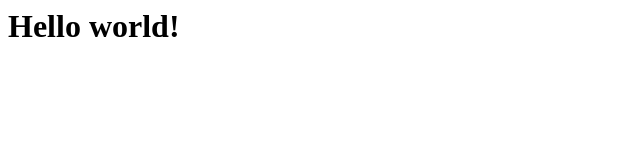
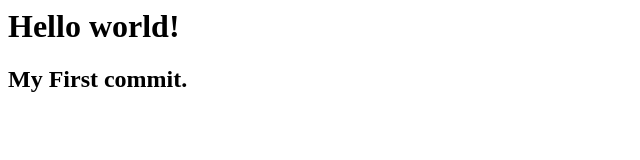
Before and after one commit to ChernyshenkoTaras/Test, a plain HTML site: page index.html in a window 1280 px wide. Shown: the whole page, without its empty margins (0-640 px from the left). Drawn offline with Linux system fonts and the light colour scheme.

Commit message:
First commit

```diff
--- a/index.html
+++ b/index.html
@@ -1,3 +1,6 @@
 <html>
-<body><h1>Hello world!</h1></body>
+<body>
+	<h1>Hello world!</h1>
+	<h2>My First commit.</h2>
+</body>
 </html>
```
